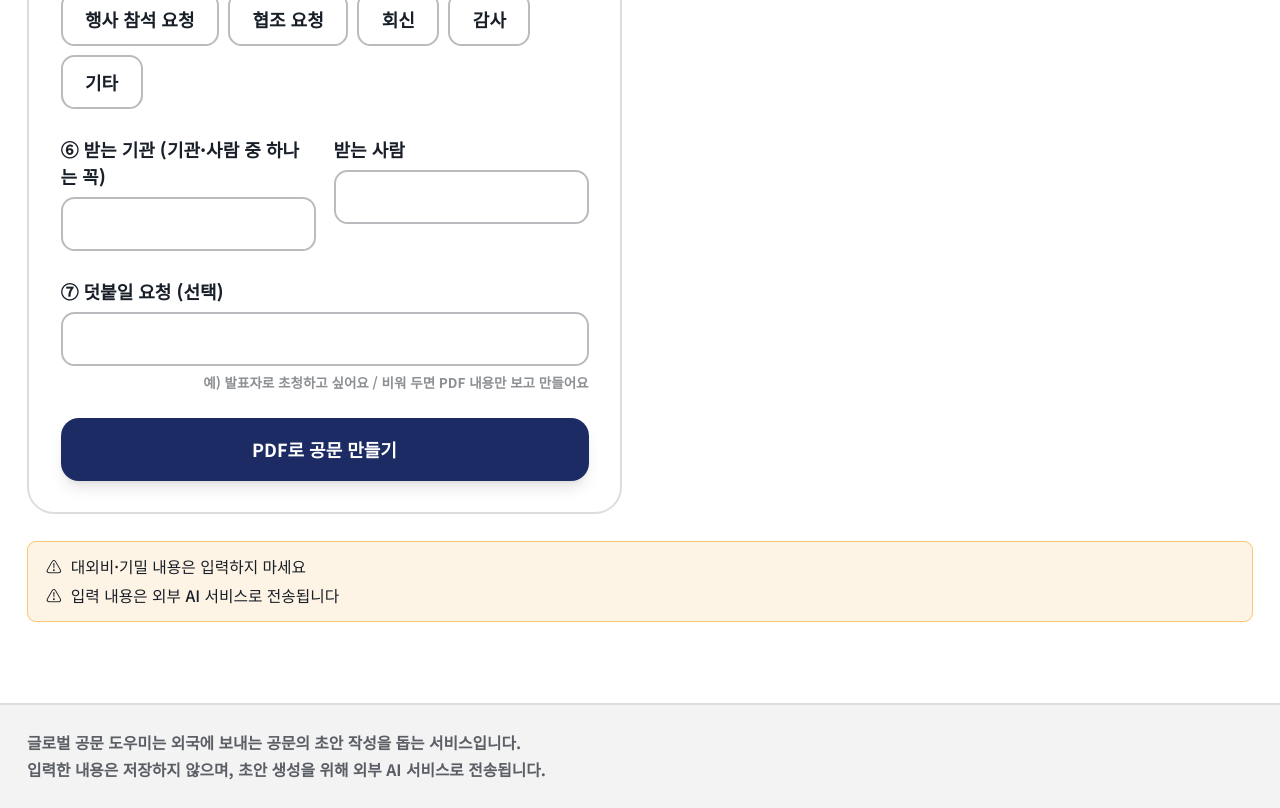
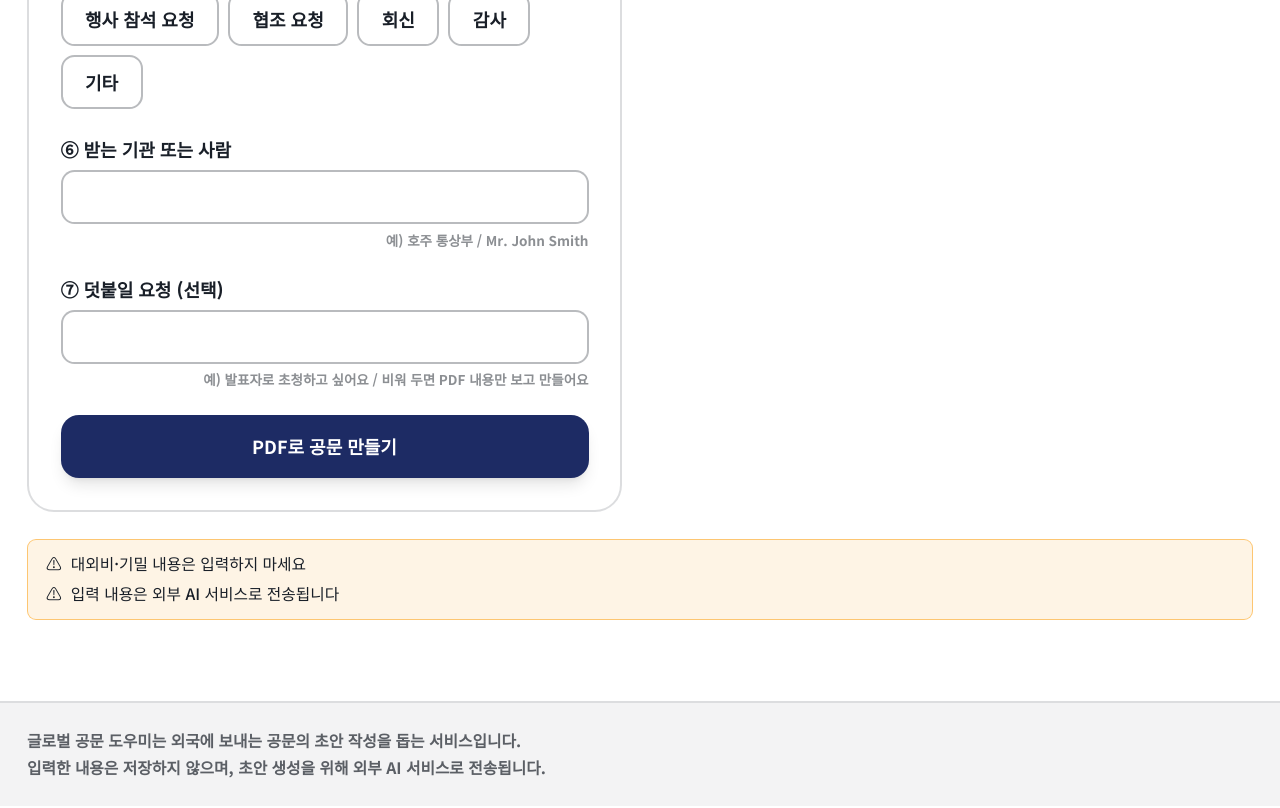
Before and after one commit to kimminseo-pixel/global-letter-helper, a Next.js app: page /write/pdf in a window 1280 px wide. Shown: the part 920-1728 px from the top of the page. Built offline with nearby package versions, Linux system fonts and the light colour scheme.

Commit message:
PDF 화면의 받는 기관·받는 사람을 한 칸으로 합침
Co-Authored-By: Claude Sonnet 5.5 <noreply@anthropic.com>

```diff
--- a/components/PdfLetterForm.tsx
+++ b/components/PdfLetterForm.tsx
@@ -36,7 +36,6 @@ export default function PdfLetterForm() {
   const [letterTypeNote, setLetterTypeNote] = useState("");
   const [purpose, setPurpose] = useState("");
   const [recipientOrg, setRecipientOrg] = useState("");
-  const [recipientName, setRecipientName] = useState("");
   const [file, setFile] = useState<File | null>(null);
   const [loading, setLoading] = useState(false);
   const [error, setError] = useState<ErrorState | null>(null);
@@ -53,7 +52,7 @@ export default function PdfLetterForm() {
     if (file === null) missing.file = ["PDF 파일을 올려 주세요"];
     else if (file.size > MAX_BYTES)
       missing.file = ["PDF 파일은 4MB 이하로 올려 주세요"];
-    if (recipientOrg.trim() === "" && recipientName.trim() === "")
+    if (recipientOrg.trim() === "")
       missing.recipientOrg = [
         "누구에게 보내는지 받는 기관이나 받는 사람을 적어 주세요",
       ];
@@ -83,7 +82,6 @@ export default function PdfLetterForm() {
     body.append("letterTypeNote", letterType === "other" ? letterTypeNote : "");
     body.append("purpose", purpose);
     body.append("recipientOrg", recipientOrg);
-    body.append("recipientName", recipientName);
 
     try {
       const response = await fetch("/api/letters/pdf", { method: "POST", body });
@@ -201,21 +199,14 @@ export default function PdfLetterForm() {
             maxLength={LIMITS.letterTypeNote}
           />
         ) : null}
-        <div className="grid gap-4 sm:grid-cols-2">
         <TextField
-            label="⑥ 받는 기관 (기관·사람 중 하나는 꼭)"
+          label="⑥ 받는 기관 또는 사람"
           value={recipientOrg}
           onChange={setRecipientOrg}
           maxLength={LIMITS.recipientOrg}
+          hint="예) 호주 통상부 / Mr. John Smith"
           error={fieldError("recipientOrg")}
         />
-          <TextField
-            label="받는 사람"
-            value={recipientName}
-            onChange={setRecipientName}
-            maxLength={LIMITS.recipientName}
-          />
-        </div>
         <TextField
           label="⑦ 덧붙일 요청 (선택)"
           value={purpose}
```
Lines whose indentation alone changed are shown as unchanged.
